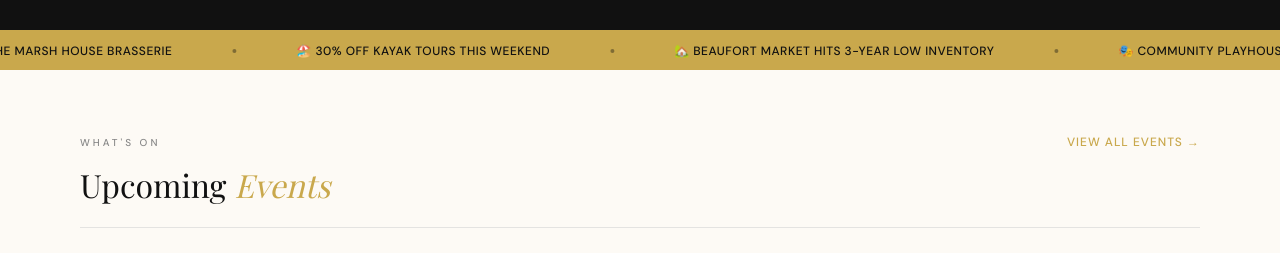
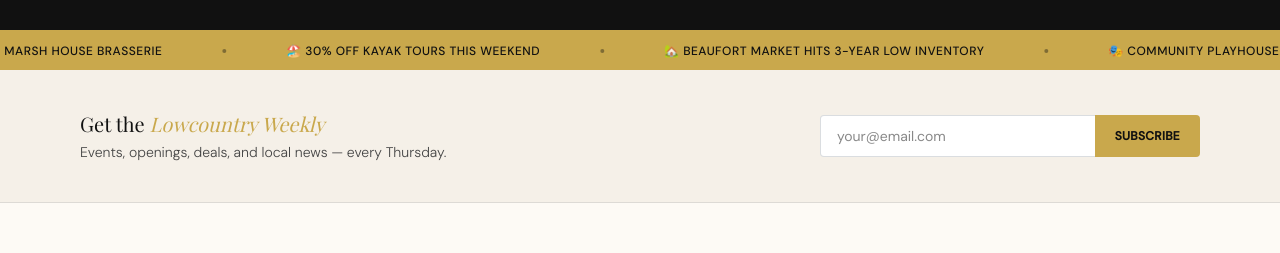
Before and after one commit to Apollosol13/LcSpotlight, a Next.js app: page / in a window 1280 px wide. Shown: the part 543-796 px from the top of the page. Built offline with nearby package versions, Linux system fonts and the light colour scheme; no server answers; the database is empty.

Commit message:
Add inlines newsletter CTA after ticker for better conversion

```diff
--- a/src/app/page.tsx
+++ b/src/app/page.tsx
@@ -1,6 +1,7 @@
 import { Suspense } from "react";
 import { Hero } from "@/components/Hero";
 import { Ticker } from "@/components/Ticker";
+import { InlineCTA } from "@/components/InlineCTA";
 import { EventsSection } from "@/components/EventsSection";
 import { OpeningsSection } from "@/components/OpeningsSection";
 import { NewsSection } from "@/components/NewsSection";
@@ -16,6 +17,7 @@ export default function Home() {
     <>
       <Hero />
       <Ticker />
+      <InlineCTA />
       <Suspense>
         <EventsSection />
       </Suspense>
--- /dev/null
+++ b/src/components/InlineCTA.tsx
@@ -0,0 +1,78 @@
+"use client";
+
+import { useState } from "react";
+
+export function InlineCTA() {
+  const [email, setEmail] = useState("");
+  const [status, setStatus] = useState<"idle" | "loading" | "success" | "error">("idle");
+  const [message, setMessage] = useState("");
+
+  async function handleSubmit(e: React.FormEvent) {
+    e.preventDefault();
+    if (!email) return;
+
+    setStatus("loading");
+    try {
+      const res = await fetch("/api/newsletter", {
+        method: "POST",
+        headers: { "Content-Type": "application/json" },
+        body: JSON.stringify({ email }),
+      });
+      const data = await res.json();
+
+      if (!res.ok) {
+        setStatus("error");
+        setMessage(data.error || "Something went wrong.");
+        return;
+      }
+
+      setStatus("success");
+      setMessage(data.message);
+      setEmail("");
+    } catch {
+      setStatus("error");
+      setMessage("Network error. Please try again.");
+    }
+  }
+
+  return (
+    <section className="border-b border-[rgba(12,27,51,0.1)] bg-spotlight-sand">
+      <div className="mx-auto flex w-full max-w-[1200px] flex-col items-center gap-5 px-5 py-10 min-[601px]:px-10 min-[768px]:flex-row min-[768px]:justify-between min-[768px]:gap-8">
+        <div className="text-center min-[768px]:text-left">
+          <h3 className="font-serif text-xl font-normal text-spotlight-navy">
+            Get the <em className="italic text-spotlight-gold">Lowcountry Weekly</em>
+          </h3>
+          <p className="mt-1 text-sm font-light text-spotlight-text-mid">
+            Events, openings, deals, and local news — every Thursday.
+          </p>
+        </div>
+
+        {status === "success" ? (
+          <p className="text-sm font-medium text-spotlight-teal">{message}</p>
+        ) : (
+          <form onSubmit={handleSubmit} className="flex w-full max-w-[380px] shrink-0">
+            <input
+              type="email"
+              placeholder="your@email.com"
+              value={email}
+              onChange={(e) => setEmail(e.target.value)}
+              required
+              className="min-w-0 flex-1 rounded-l border border-r-0 border-[rgba(12,27,51,0.15)] bg-white px-4 py-2.5 text-sm text-spotlight-navy placeholder:text-spotlight-text-muted focus:border-spotlight-gold focus:outline-none"
+            />
+            <button
+              type="submit"
+              disabled={status === "loading"}
+              className="rounded-r bg-spotlight-gold px-5 py-2.5 text-xs font-semibold uppercase tracking-wide text-spotlight-navy transition-opacity hover:opacity-85 disabled:opacity-60"
+            >
+              {status === "loading" ? "..." : "Subscribe"}
+            </button>
+          </form>
+        )}
+
+        {status === "error" && (
+          <p className="text-xs font-medium text-spotlight-coral">{message}</p>
+        )}
+      </div>
+    </section>
+  );
+}
```
